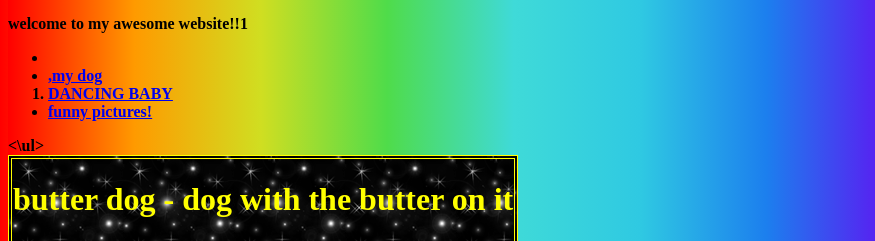
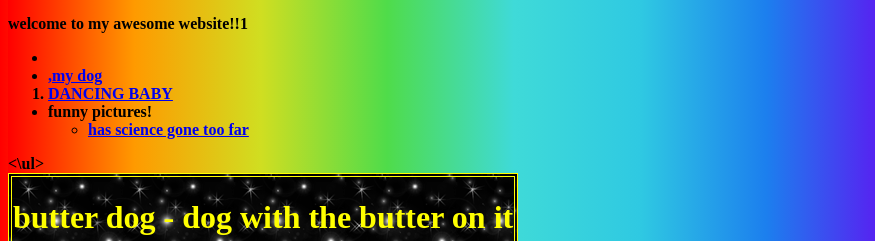
Before and after one commit to ponyfan88/My-Website-Project, a plain HTML site: page required.html in a window 1280 px wide. Both pictures are taken after a click on the button "clcik me to load page!". Shown: the part 227-468 px from the top of the page, 0-875 px from the left. Drawn offline with Linux system fonts and the light colour scheme.

Commit message:
add nested list

```diff
--- a/required.html
+++ b/required.html
@@ -41,7 +41,11 @@
         <li><a href="#BABY">DANCING BABY</a></li>
       </ol>
       <ul style="margin-top:0;">
-        <li><a href="#MEMES">funny pictures!</a></li>
+        <li> funny pictures!
+            <ul>
+                <li><a href="#MEMES">has science gone too far</a></li>
+            </ul>
+        </li>
       </ul>
       &lt;\ul&gt;
 
@@ -68,7 +72,7 @@
           </tr>
           <tr>
               <th>
-                  <h1 id="MEMES">memes!</h1>
+                  <h1 id="MEMES">funny pictures!!</h1>
               </th>
           </tr>
           <tr>
```
